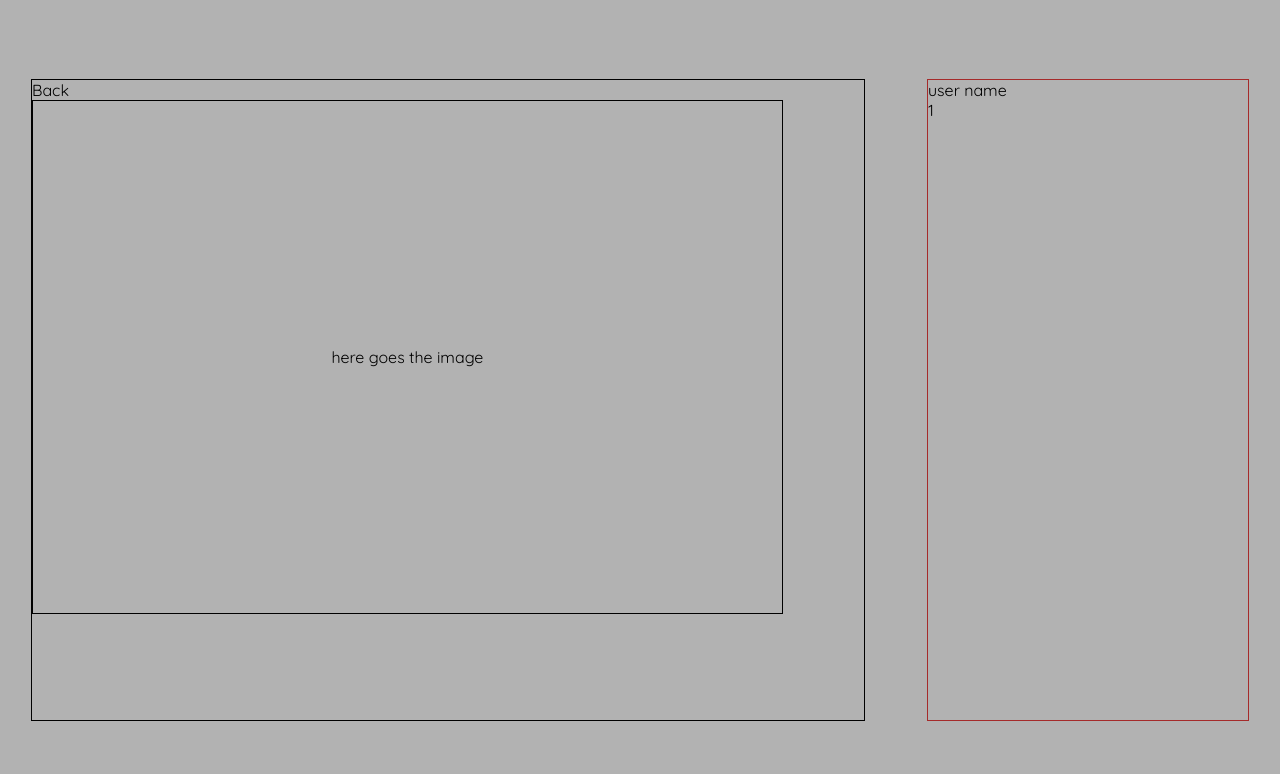
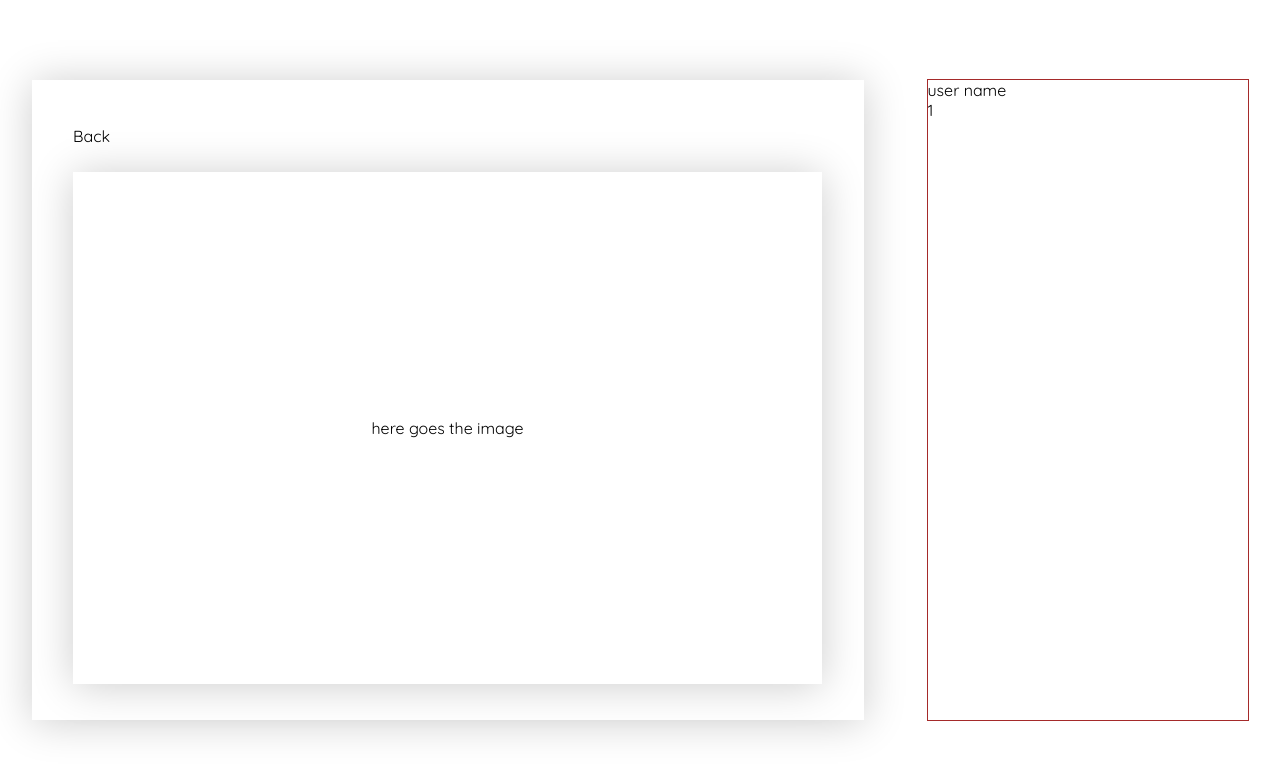
Before and after one commit to MohamedSaberChkiri/vue-digital-products-store, a Vue app: page /1 in a window 1280 px wide. Shown: the top 774 px of the page. Built offline with nearby package versions, Linux system fonts and the light colour scheme.

Commit message:
working on product details page

```diff
--- a/src/views/ProductDetails.vue
+++ b/src/views/ProductDetails.vue
@@ -1,8 +1,10 @@
 <template>
 
   <div class="details-container">
-    <div class="sub-container1"><div class="div">Back</div>
-    <div class="item-image">here goes the image</div></div>
+      <div class="sub-container1">
+        <div class="back">Back</div>
+        <div class="item-image">here goes the image</div>
+      </div>
 
     <div class="right-panel">
       <div class="publisher">
@@ -28,7 +30,7 @@ import {items} from '../data/items'
 .details-container{
   width: 100%;
   height: 100vh;
-  background: rgba(0, 0, 0, .3);
+
   display: flex;
   align-items: center;
   justify-content: space-around;
@@ -37,7 +39,20 @@ import {items} from '../data/items'
 .sub-container1{
   width: 65%;
   height: 80%;
-  border: 1px solid black;
+
+  display: flex;
+  flex-direction: column;
+  align-items: center;
+  justify-content: center;
+
+  box-shadow: 0px 2px 40px rgba(0, 0, 0, 0.2);
+}
+.back{
+  width: 90%;
+  height: 5vh;
+  margin-bottom: 2vh;
+  display: flex;
+  align-items: center;
 }
 .right-panel{
   width: 25%;
@@ -48,7 +63,7 @@ import {items} from '../data/items'
 .item-image{
   width: 90%;
   height: 80%;
-  border: 1px solid black;
+ box-shadow: 0px 2px 40px rgba(0, 0, 0, 0.2);
   display: flex;
   align-items: center;
   justify-content: center;
```
